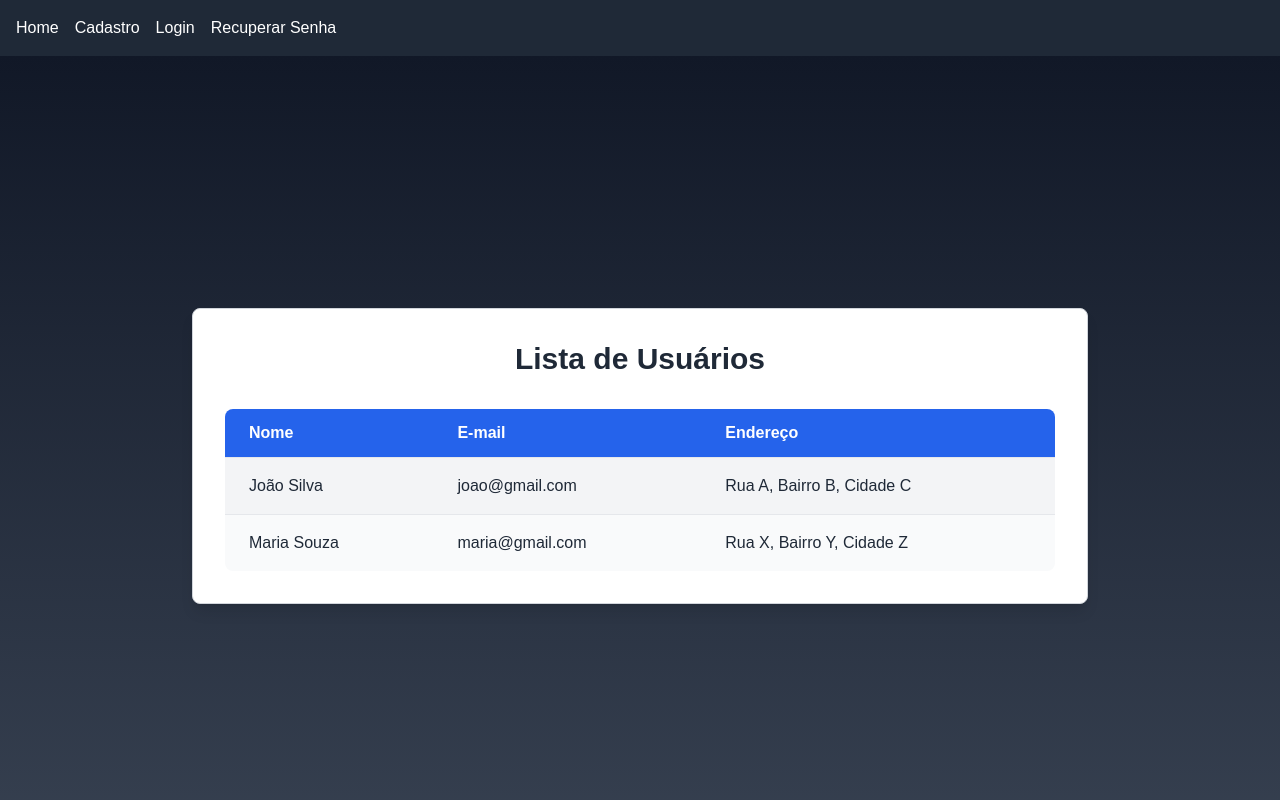
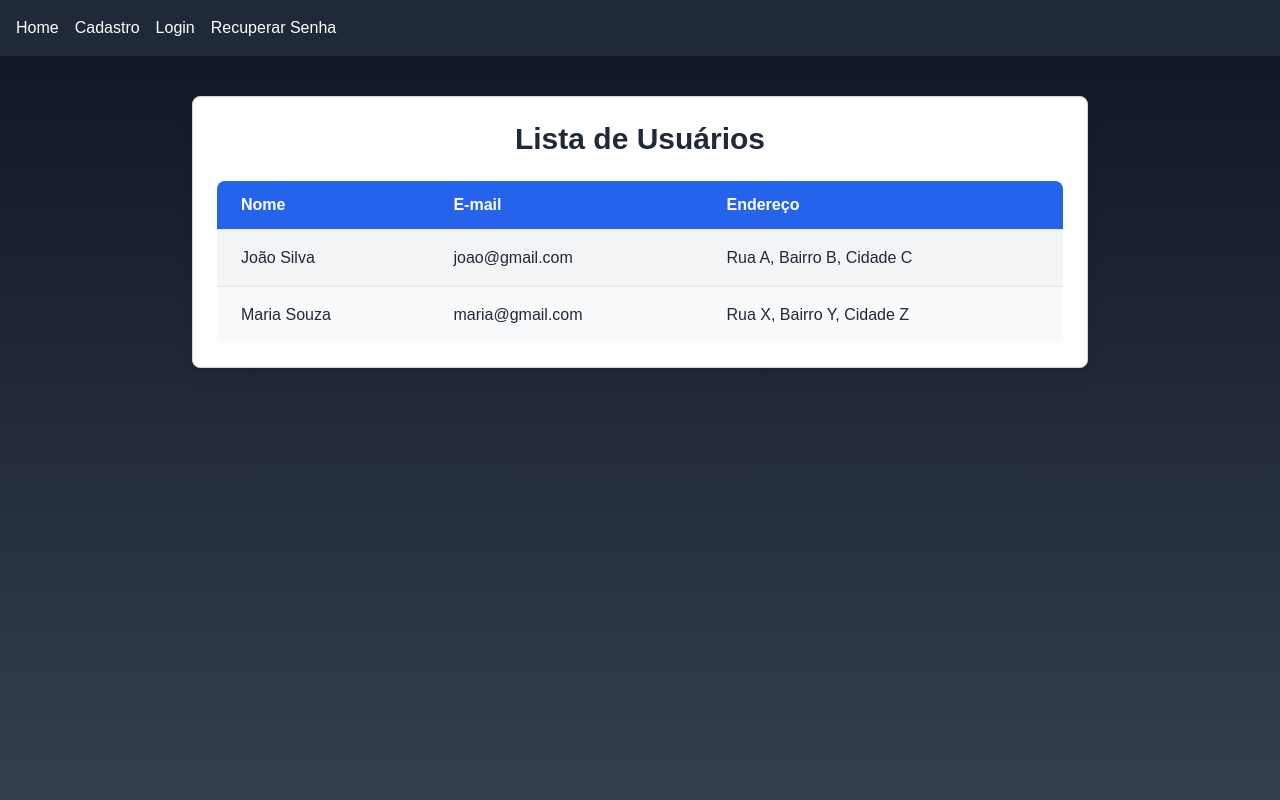
Before and after one commit to sasgustav/genezys-desafio-gustavo-vasconcelos, a Next.js app: page / in a window 1280 px wide. Shown: the top 800 px of the page. Built offline with nearby package versions, Linux system fonts and the light colour scheme.

Commit message:
Refactor layout to use main element in page.tsx

```diff
--- a/src/app/layout.tsx
+++ b/src/app/layout.tsx
@@ -27,7 +27,7 @@ export default function RootLayout({
           {pathname !== "/reset-password" && pathname !== "/login" && pathname !== "/register" && (
             <NavBar />
           )}
-          <div>{children}</div>
+          <main className="flex-grow">{children}</main>
           <Footer />
         </AuthProvider>
       </body>
--- a/src/app/page.tsx
+++ b/src/app/page.tsx
@@ -17,9 +17,9 @@ const Home = () => {
   ];
 
   return (
-    <div className="min-h-screen bg-gradient-to-b from-gray-900 to-gray-700 text-white flex items-center justify-center">
-      <div className="max-w-4xl w-full bg-white text-gray-800 shadow-lg rounded-lg p-8 border border-gray-300">
-        <h1 className="text-3xl font-bold text-center mb-8">
+    <div className="min-h-screen bg-gradient-to-b from-gray-900 to-gray-700 text-white flex items-start justify-center py-10">
+      <div className="max-w-4xl w-full bg-white text-gray-800 shadow-lg rounded-lg p-6 border border-gray-300">
+        <h1 className="text-3xl font-bold text-center mb-6">
           Lista de Usuários
         </h1>
         <table className="w-full table-auto border-collapse overflow-hidden rounded-lg">
```
